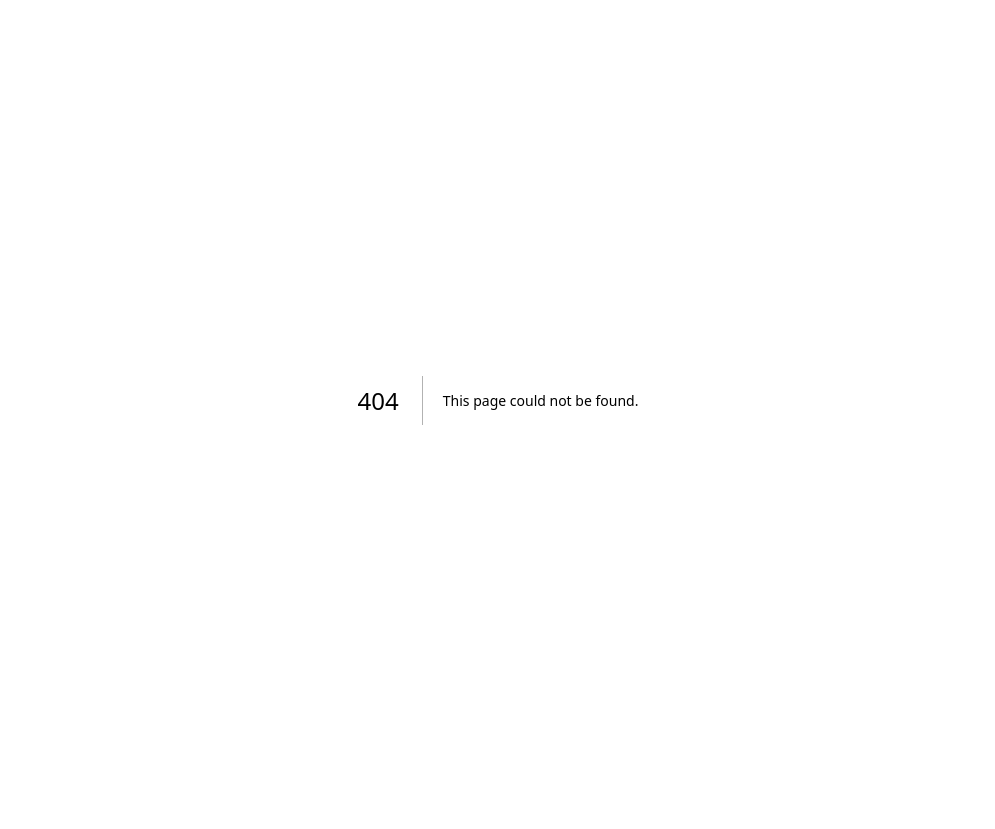
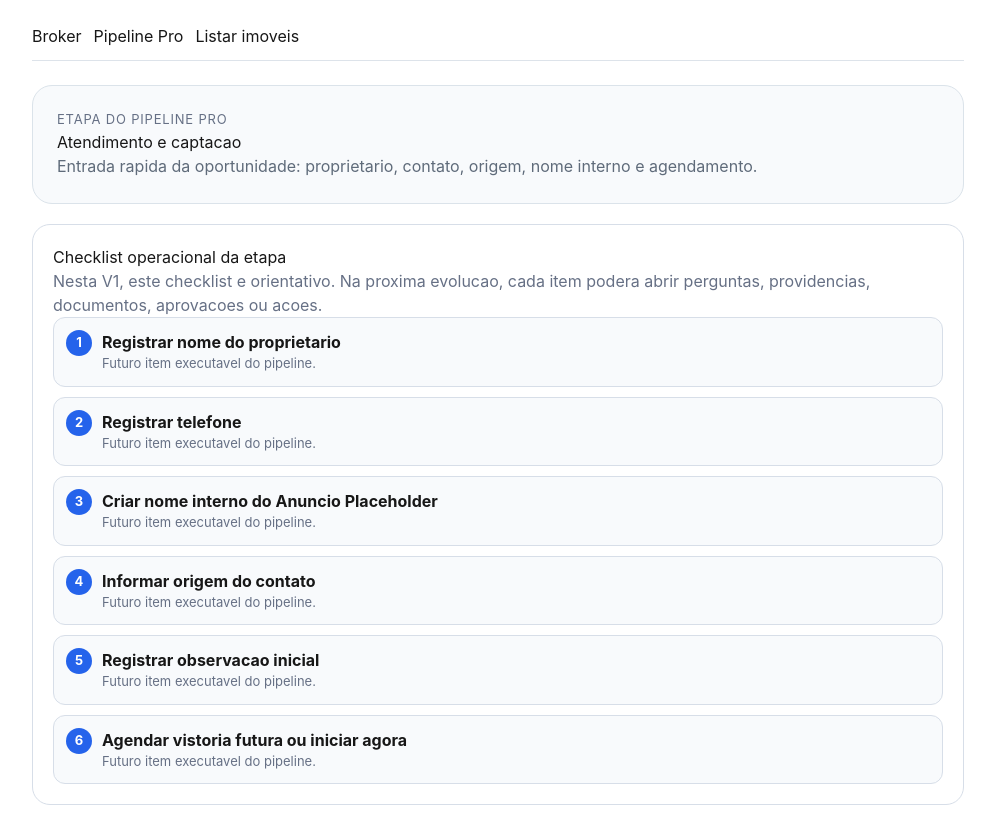
Before and after one commit to hurbyapp/hurby-core, a Next.js app: page /operations/pipeline/1 in a window 1280 px wide. Before the commit this address had no page. Shown: the whole page, without its empty margins (142-1137 px from the left). Before the commit the page ends 800 px from the top, so only its background shows below. Built offline with nearby package versions, Linux system fonts and the light colour scheme.

Commit message:
feat: add pipeline pro step pages

```diff
--- /dev/null
+++ b/src/app/operations/pipeline/[step]/page.tsx
@@ -0,0 +1,228 @@
+'use client'
+
+/*
+=========================================
+HURBY — PIPELINE PRO STEP
+LOCAL:
+src/app/operations/pipeline/[step]/page.tsx
+
+STATUS:
+PIPELINE_PRO_STEP_FOUNDATION_V1
+
+OBJETIVO:
+Criar tela base para cada etapa do Pipeline Pro.
+
+REGRA:
+- Ainda nao grava no banco.
+- Ainda nao cria captacao real.
+- Serve para transformar cards do pipeline em execucao guiada.
+- Cada etapa futura podera abrir perguntas, providencias, documentos, aprovacoes ou acoes.
+=========================================
+*/
+
+import Link from 'next/link'
+import { useParams } from 'next/navigation'
+
+const steps: Record<string, any> = {
+  atendimento: {
+    title: 'Atendimento e captacao',
+    description: 'Entrada rapida da oportunidade: proprietario, contato, origem, nome interno e agendamento.',
+    items: [
+      'Registrar nome do proprietario',
+      'Registrar telefone',
+      'Criar nome interno do Anuncio Placeholder',
+      'Informar origem do contato',
+      'Registrar observacao inicial',
+      'Agendar vistoria futura ou iniciar agora',
+    ],
+  },
+  levantamento: {
+    title: 'Levantamento do patrimonio',
+    description: 'Coleta por tipo/subtipo: composicao, acabamento, condominio, entorno e evidencias.',
+    items: [
+      'Selecionar tipo e subtipo do imovel',
+      'Preencher composicao do imovel',
+      'Classificar acabamento e padrao construtivo',
+      'Registrar condominio/infraestrutura',
+      'Adicionar fotos e evidencias',
+      'Fechar percepcao subjetiva do corretor',
+    ],
+  },
+  diagnostico: {
+    title: 'Diagnostico e risco',
+    description: 'Dados financeiros, documentais, geograficos, perfil do proprietario e mercado.',
+    items: [
+      'Avaliar perfil do proprietario',
+      'Registrar financeiro e IPTU',
+      'Informar valor venal declarado no IPTU',
+      'Levantar documentacao e riscos',
+      'Registrar pesquisa de mercado',
+      'Classificar oportunidades e ameacas',
+    ],
+  },
+  estrategia: {
+    title: 'Estrategia comercial',
+    description: 'Transforma levantamento em decisao: preco, posicionamento, distribuicao, narrativa e adendos.',
+    items: [
+      'Definir estrategia de preco',
+      'Definir estrategia de anuncio',
+      'Definir canais de distribuicao',
+      'Definir posicionamento de mercado',
+      'Registrar adendos estrategicos',
+      'Preparar recomendacao profissional',
+    ],
+  },
+  proposta: {
+    title: 'Proposta e aprovacao',
+    description: 'Consolida a estrategia para aprovacao interna e validacao do proprietario.',
+    items: [
+      'Preparar proposta ao proprietario',
+      'Enviar para aprovacao interna quando aplicavel',
+      'Registrar retorno do proprietario',
+      'Ajustar estrategia se necessario',
+      'Preparar aceite',
+      'Preparar acoplagem futura com contratos',
+    ],
+  },
+  publicacao: {
+    title: 'Publicacao parametrizada',
+    description: 'Transforma estrategia aprovada em anuncio publico/profissional configurado.',
+    items: [
+      'Gerar titulo publico',
+      'Gerar descricao profissional',
+      'Selecionar fotos publicas',
+      'Aplicar tags e splashes',
+      'Aplicar preco aprovado',
+      'Publicar ou deixar pronto para publicacao',
+    ],
+  },
+  acompanhamento: {
+    title: 'Acompanhamento e lifecycle',
+    description: 'Etapa futura para leads, visitas, propostas, ajustes e encerramento.',
+    items: [
+      'Acompanhar leads futuros',
+      'Registrar visitas futuras',
+      'Registrar propostas futuras',
+      'Ajustar preco/fotos/descricao',
+      'Retirar do ar quando vendido/alugado',
+      'Preservar historico no Dossie',
+    ],
+  },
+}
+
+export default function PipelineStepPage() {
+  const params = useParams()
+  const stepKey = String(params.step || '')
+  const step = steps[stepKey] || steps.atendimento
+
+  return (
+    <main
+      style={{
+        padding: 24,
+        maxWidth: 980,
+        margin: '0 auto',
+        fontFamily: "'Google Sans', 'Product Sans', Inter, Arial, sans-serif",
+      }}
+    >
+      <nav
+        style={{
+          display: 'flex',
+          gap: 12,
+          flexWrap: 'wrap',
+          borderBottom: '1px solid #dde3ea',
+          paddingBottom: 12,
+          marginBottom: 24,
+        }}
+      >
+        <Link href="/broker">Broker</Link>
+        <Link href="/operations/pipeline">Pipeline Pro</Link>
+        <Link href="/operations/properties/list">Listar imoveis</Link>
+      </nav>
+
+      <section
+        style={{
+          border: '1px solid #dbe3ea',
+          borderRadius: 20,
+          padding: 24,
+          background: '#f8fafc',
+          marginBottom: 20,
+        }}
+      >
+        <p
+          style={{
+            margin: 0,
+            fontSize: 13,
+            color: '#667085',
+            textTransform: 'uppercase',
+            letterSpacing: 0.8,
+          }}
+        >
+          Etapa do Pipeline Pro
+        </p>
+
+        <h1>{step.title}</h1>
+
+        <p style={{ color: '#5f6b7a', lineHeight: 1.6 }}>
+          {step.description}
+        </p>
+      </section>
+
+      <section
+        style={{
+          border: '1px solid #d7dee8',
+          borderRadius: 18,
+          padding: 20,
+          background: '#fff',
+        }}
+      >
+        <h2 style={{ marginTop: 0 }}>Checklist operacional da etapa</h2>
+
+        <p style={{ color: '#667085', lineHeight: 1.5 }}>
+          Nesta V1, este checklist e orientativo. Na proxima evolucao, cada item
+          podera abrir perguntas, providencias, documentos, aprovacoes ou acoes.
+        </p>
+
+        <div style={{ display: 'grid', gap: 10 }}>
+          {step.items.map((item: string, index: number) => (
+            <div
+              key={item}
+              style={{
+                border: '1px solid #d7dee8',
+                borderRadius: 12,
+                padding: 12,
+                background: '#f8fafc',
+                display: 'grid',
+                gridTemplateColumns: 'auto 1fr',
+                gap: 10,
+                alignItems: 'start',
+              }}
+            >
+              <span
+                style={{
+                  width: 26,
+                  height: 26,
+                  borderRadius: 999,
+                  display: 'inline-grid',
+                  placeItems: 'center',
+                  background: '#2563eb',
+                  color: '#fff',
+                  fontSize: 13,
+                  fontWeight: 700,
+                }}
+              >
+                {index + 1}
+              </span>
+
+              <div>
+                <strong>{item}</strong>
+                <p style={{ marginBottom: 0, color: '#667085', fontSize: 13 }}>
+                  Futuro item executavel do pipeline.
+                </p>
+              </div>
+            </div>
+          ))}
+        </div>
+      </section>
+    </main>
+  )
+}
--- a/src/app/operations/pipeline/page.tsx
+++ b/src/app/operations/pipeline/page.tsx
@@ -40,6 +40,7 @@ import Link from 'next/link'
 const phases = [
   {
     title: '1. Atendimento e captacao',
+    route: 'atendimento',
     status: 'Base V1',
     progress: 15,
     description:
@@ -53,6 +54,7 @@ const phases = [
   },
   {
     title: '2. Levantamento do patrimonio',
+    route: 'levantamento',
     status: 'Em desenho',
     progress: 20,
     description:
@@ -66,6 +68,7 @@ const phases = [
   },
   {
     title: '3. Diagnostico e risco',
+    route: 'diagnostico',
     status: 'Em desenho',
     progress: 10,
     description:
@@ -79,6 +82,7 @@ const phases = [
   },
   {
     title: '4. Estrategia comercial',
+    route: 'estrategia',
     status: 'Em desenho',
     progress: 10,
     description:
@@ -92,6 +96,7 @@ const phases = [
   },
   {
     title: '5. Proposta e aprovacao',
+    route: 'proposta',
     status: 'Futuro acoplavel',
     progress: 0,
     description:
@@ -105,6 +110,7 @@ const phases = [
   },
   {
     title: '6. Publicacao parametrizada',
+    route: 'publicacao',
     status: 'Futuro acoplavel',
     progress: 0,
     description:
@@ -118,6 +124,7 @@ const phases = [
   },
   {
     title: '7. Acompanhamento e lifecycle',
+    route: 'acompanhamento',
     status: 'Futuro acoplavel',
     progress: 0,
     description:
@@ -405,20 +412,22 @@ export default function PipelinePage() {
                 }}
               >
                 {phase.pipelines.map((pipeline) => (
-                  <button
+                  <Link
                     key={pipeline}
+                    href={`/operations/pipeline/${phase.route}`}
                     style={{
                       textAlign: 'left',
                       padding: 10,
                       borderRadius: 10,
                       border: '1px solid #d7dee8',
                       background: '#f8fafc',
-                      cursor: 'default',
+                      cursor: 'pointer',
+                      textDecoration: 'none',
+                      color: '#111827',
                     }}
-                    type="button"
                   >
                     {pipeline}
-                  </button>
+                  </Link>
                 ))}
               </div>
             </article>
```
